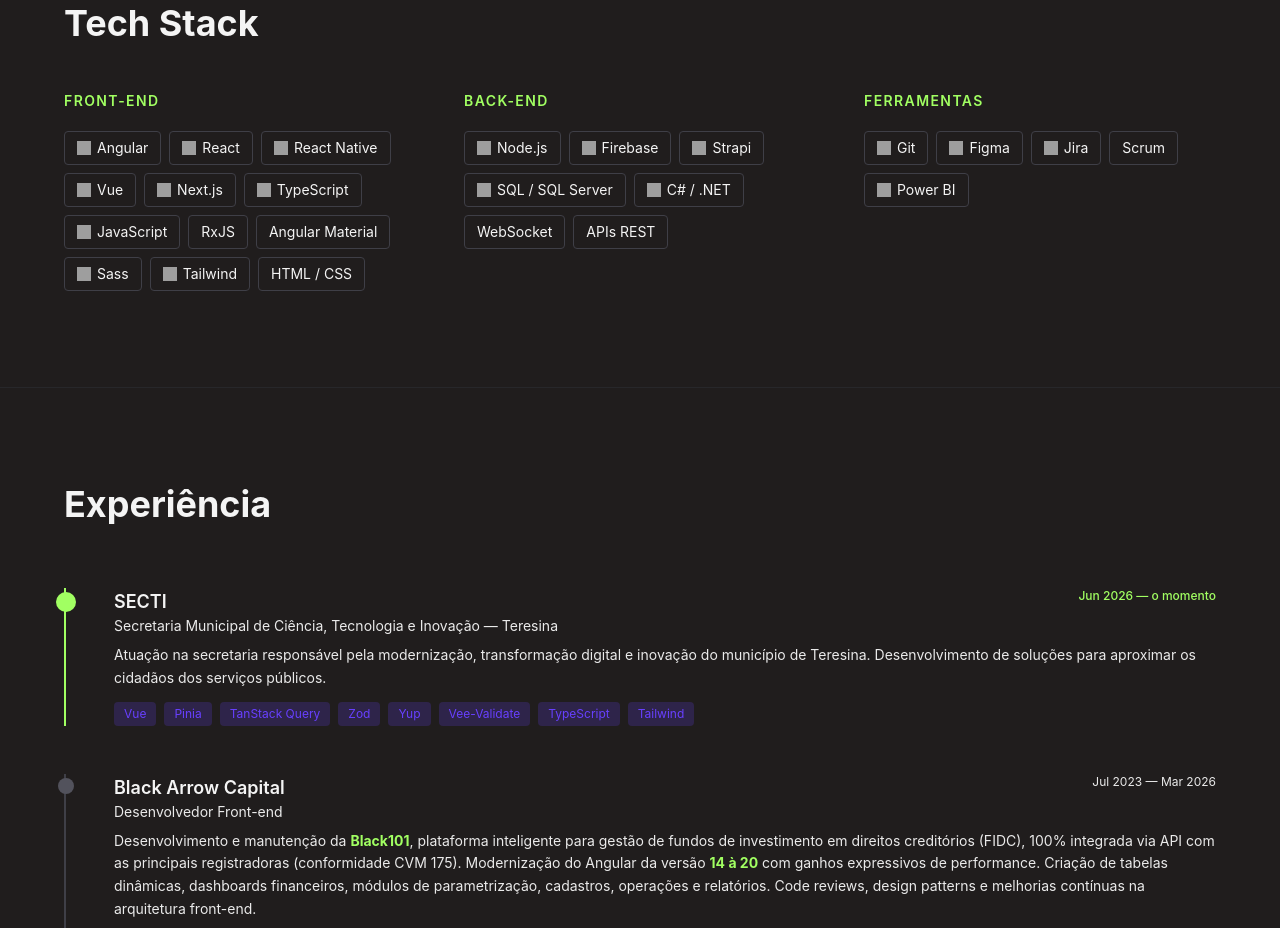
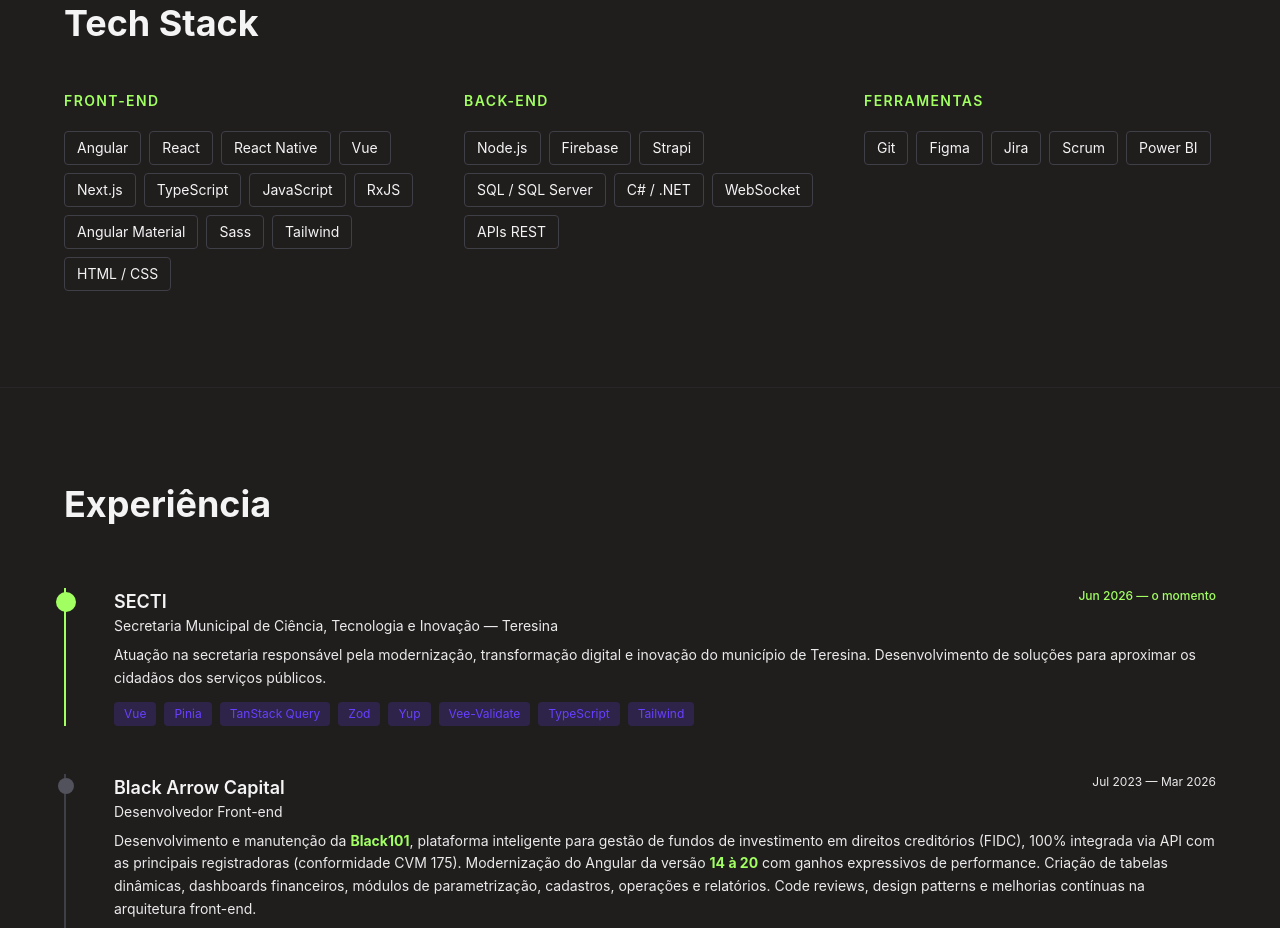
Before and after one commit to michael-zero/whoami, a Vue app: page / in a window 1280 px wide. Shown: the part 1380-2308 px from the top of the page. Built offline with nearby package versions, Linux system fonts and the light colour scheme; grey boxes are pictures that could not be loaded.

Commit message:
refactor: remove ícones da Tech Stack

```diff
--- a/src/components/TechStackSection.vue
+++ b/src/components/TechStackSection.vue
@@ -10,78 +10,42 @@
         <div>
           <h3 class="text-secondary font-semibold text-sm uppercase tracking-widest mb-5">Front-end</h3>
           <div class="flex flex-wrap gap-2">
-            <span class="bg-primary border border-zinc-700 text-ice text-sm px-3 py-1.5 rounded flex items-center gap-1.5">
-              <img src="https://cdn.simpleicons.org/angular/ffffff" class="w-3.5 h-3.5" />Angular
-            </span>
-            <span class="bg-primary border border-zinc-700 text-ice text-sm px-3 py-1.5 rounded flex items-center gap-1.5">
-              <img src="https://cdn.simpleicons.org/react/ffffff" class="w-3.5 h-3.5" />React
-            </span>
-            <span class="bg-primary border border-zinc-700 text-ice text-sm px-3 py-1.5 rounded flex items-center gap-1.5">
-              <img src="https://cdn.simpleicons.org/react/ffffff" class="w-3.5 h-3.5" />React Native
-            </span>
-            <span class="bg-primary border border-zinc-700 text-ice text-sm px-3 py-1.5 rounded flex items-center gap-1.5">
-              <img src="https://cdn.simpleicons.org/vuedotjs/ffffff" class="w-3.5 h-3.5" />Vue
-            </span>
-            <span class="bg-primary border border-zinc-700 text-ice text-sm px-3 py-1.5 rounded flex items-center gap-1.5">
-              <img src="https://cdn.simpleicons.org/nextdotjs/ffffff" class="w-3.5 h-3.5" />Next.js
-            </span>
-            <span class="bg-primary border border-zinc-700 text-ice text-sm px-3 py-1.5 rounded flex items-center gap-1.5">
-              <img src="https://cdn.simpleicons.org/typescript/ffffff" class="w-3.5 h-3.5" />TypeScript
-            </span>
-            <span class="bg-primary border border-zinc-700 text-ice text-sm px-3 py-1.5 rounded flex items-center gap-1.5">
-              <img src="https://cdn.simpleicons.org/javascript/ffffff" class="w-3.5 h-3.5" />JavaScript
-            </span>
-            <span class="bg-primary border border-zinc-700 text-ice text-sm px-3 py-1.5 rounded flex items-center gap-1.5">RxJS</span>
-            <span class="bg-primary border border-zinc-700 text-ice text-sm px-3 py-1.5 rounded flex items-center gap-1.5">Angular Material</span>
-            <span class="bg-primary border border-zinc-700 text-ice text-sm px-3 py-1.5 rounded flex items-center gap-1.5">
-              <img src="https://cdn.simpleicons.org/sass/ffffff" class="w-3.5 h-3.5" />Sass
-            </span>
-            <span class="bg-primary border border-zinc-700 text-ice text-sm px-3 py-1.5 rounded flex items-center gap-1.5">
-              <img src="https://cdn.simpleicons.org/tailwindcss/ffffff" class="w-3.5 h-3.5" />Tailwind
-            </span>
-            <span class="bg-primary border border-zinc-700 text-ice text-sm px-3 py-1.5 rounded flex items-center gap-1.5">HTML / CSS</span>
+            <span class="bg-primary border border-zinc-700 text-ice text-sm px-3 py-1.5 rounded">Angular</span>
+            <span class="bg-primary border border-zinc-700 text-ice text-sm px-3 py-1.5 rounded">React</span>
+            <span class="bg-primary border border-zinc-700 text-ice text-sm px-3 py-1.5 rounded">React Native</span>
+            <span class="bg-primary border border-zinc-700 text-ice text-sm px-3 py-1.5 rounded">Vue</span>
+            <span class="bg-primary border border-zinc-700 text-ice text-sm px-3 py-1.5 rounded">Next.js</span>
+            <span class="bg-primary border border-zinc-700 text-ice text-sm px-3 py-1.5 rounded">TypeScript</span>
+            <span class="bg-primary border border-zinc-700 text-ice text-sm px-3 py-1.5 rounded">JavaScript</span>
+            <span class="bg-primary border border-zinc-700 text-ice text-sm px-3 py-1.5 rounded">RxJS</span>
+            <span class="bg-primary border border-zinc-700 text-ice text-sm px-3 py-1.5 rounded">Angular Material</span>
+            <span class="bg-primary border border-zinc-700 text-ice text-sm px-3 py-1.5 rounded">Sass</span>
+            <span class="bg-primary border border-zinc-700 text-ice text-sm px-3 py-1.5 rounded">Tailwind</span>
+            <span class="bg-primary border border-zinc-700 text-ice text-sm px-3 py-1.5 rounded">HTML / CSS</span>
           </div>
         </div>
 
         <div>
           <h3 class="text-secondary font-semibold text-sm uppercase tracking-widest mb-5">Back-end</h3>
           <div class="flex flex-wrap gap-2">
-            <span class="bg-primary border border-zinc-700 text-ice text-sm px-3 py-1.5 rounded flex items-center gap-1.5">
-              <img src="https://cdn.simpleicons.org/nodedotjs/ffffff" class="w-3.5 h-3.5" />Node.js
-            </span>
-            <span class="bg-primary border border-zinc-700 text-ice text-sm px-3 py-1.5 rounded flex items-center gap-1.5">
-              <img src="https://cdn.simpleicons.org/firebase/ffffff" class="w-3.5 h-3.5" />Firebase
-            </span>
-            <span class="bg-primary border border-zinc-700 text-ice text-sm px-3 py-1.5 rounded flex items-center gap-1.5">
-              <img src="https://cdn.simpleicons.org/strapi/ffffff" class="w-3.5 h-3.5" />Strapi
-            </span>
-            <span class="bg-primary border border-zinc-700 text-ice text-sm px-3 py-1.5 rounded flex items-center gap-1.5">
-              <img src="https://cdn.simpleicons.org/microsoftsqlserver/ffffff" class="w-3.5 h-3.5" />SQL / SQL Server
-            </span>
-            <span class="bg-primary border border-zinc-700 text-ice text-sm px-3 py-1.5 rounded flex items-center gap-1.5">
-              <img src="https://cdn.simpleicons.org/csharp/ffffff" class="w-3.5 h-3.5" />C# / .NET
-            </span>
-            <span class="bg-primary border border-zinc-700 text-ice text-sm px-3 py-1.5 rounded flex items-center gap-1.5">WebSocket</span>
-            <span class="bg-primary border border-zinc-700 text-ice text-sm px-3 py-1.5 rounded flex items-center gap-1.5">APIs REST</span>
+            <span class="bg-primary border border-zinc-700 text-ice text-sm px-3 py-1.5 rounded">Node.js</span>
+            <span class="bg-primary border border-zinc-700 text-ice text-sm px-3 py-1.5 rounded">Firebase</span>
+            <span class="bg-primary border border-zinc-700 text-ice text-sm px-3 py-1.5 rounded">Strapi</span>
+            <span class="bg-primary border border-zinc-700 text-ice text-sm px-3 py-1.5 rounded">SQL / SQL Server</span>
+            <span class="bg-primary border border-zinc-700 text-ice text-sm px-3 py-1.5 rounded">C# / .NET</span>
+            <span class="bg-primary border border-zinc-700 text-ice text-sm px-3 py-1.5 rounded">WebSocket</span>
+            <span class="bg-primary border border-zinc-700 text-ice text-sm px-3 py-1.5 rounded">APIs REST</span>
           </div>
         </div>
 
         <div>
           <h3 class="text-secondary font-semibold text-sm uppercase tracking-widest mb-5">Ferramentas</h3>
           <div class="flex flex-wrap gap-2">
-            <span class="bg-primary border border-zinc-700 text-ice text-sm px-3 py-1.5 rounded flex items-center gap-1.5">
-              <img src="https://cdn.simpleicons.org/git/ffffff" class="w-3.5 h-3.5" />Git
-            </span>
-            <span class="bg-primary border border-zinc-700 text-ice text-sm px-3 py-1.5 rounded flex items-center gap-1.5">
-              <img src="https://cdn.simpleicons.org/figma/ffffff" class="w-3.5 h-3.5" />Figma
-            </span>
-            <span class="bg-primary border border-zinc-700 text-ice text-sm px-3 py-1.5 rounded flex items-center gap-1.5">
-              <img src="https://cdn.simpleicons.org/jira/ffffff" class="w-3.5 h-3.5" />Jira
-            </span>
-            <span class="bg-primary border border-zinc-700 text-ice text-sm px-3 py-1.5 rounded flex items-center gap-1.5">Scrum</span>
-            <span class="bg-primary border border-zinc-700 text-ice text-sm px-3 py-1.5 rounded flex items-center gap-1.5">
-              <img src="https://cdn.simpleicons.org/powerbi/ffffff" class="w-3.5 h-3.5" />Power BI
-            </span>
+            <span class="bg-primary border border-zinc-700 text-ice text-sm px-3 py-1.5 rounded">Git</span>
+            <span class="bg-primary border border-zinc-700 text-ice text-sm px-3 py-1.5 rounded">Figma</span>
+            <span class="bg-primary border border-zinc-700 text-ice text-sm px-3 py-1.5 rounded">Jira</span>
+            <span class="bg-primary border border-zinc-700 text-ice text-sm px-3 py-1.5 rounded">Scrum</span>
+            <span class="bg-primary border border-zinc-700 text-ice text-sm px-3 py-1.5 rounded">Power BI</span>
           </div>
         </div>
 
```
